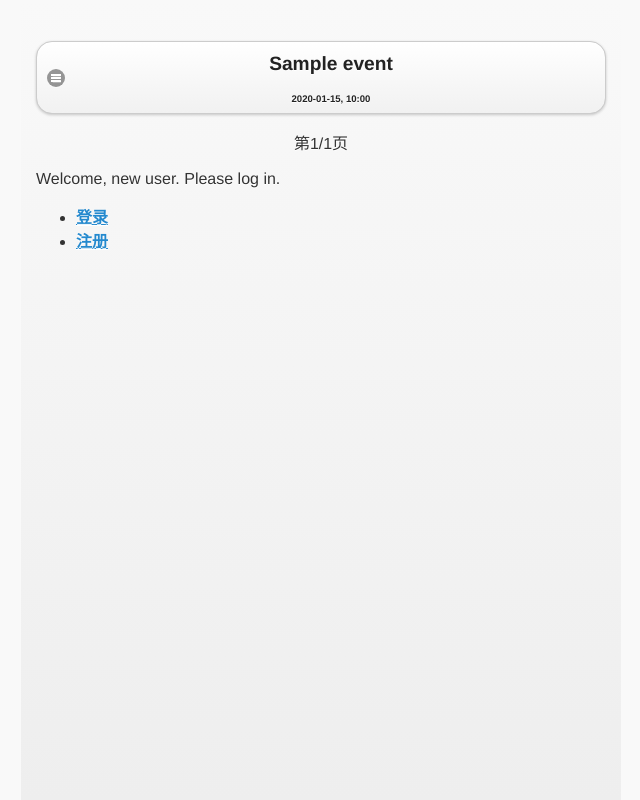
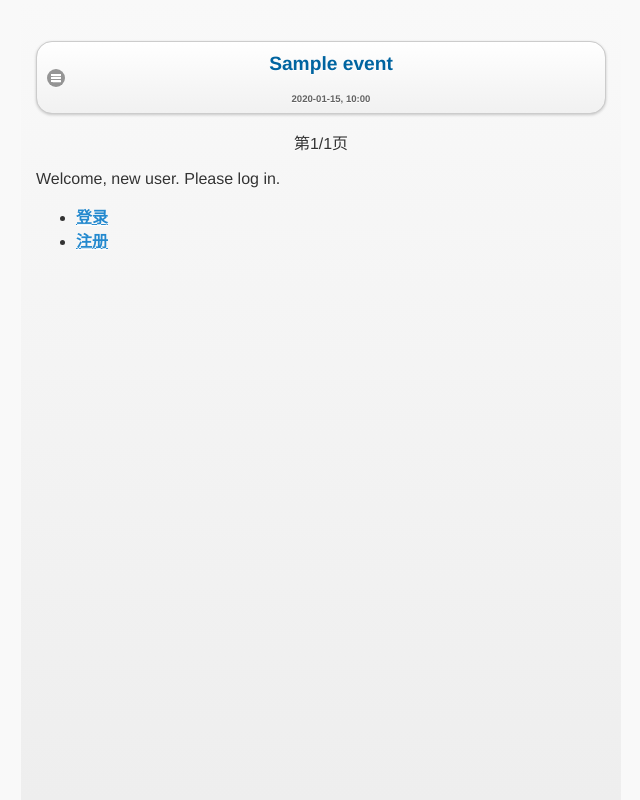
Before and after one commit to rickycm/pyEventOrder, a Django app: template templates/list_event.html in a window 1280 px wide. Shown: the whole page, without its empty margins (319-959 px from the left). Run offline with Django 3.2, Linux system fonts and the light colour scheme; the template is opened without the code that fills it: most values are stand-ins (such as "Sample title", 1, 10 or a date in 2020); parts of the project's set-up code (start-up, migrations or seed data) failed here and were passed over.

```diff
--- a/templates/list_event.html
+++ b/templates/list_event.html
@@ -12,9 +12,9 @@
 
     {% for event in events %}
         <a href="/showevent/?eventid={{ event.id }}" data-role="button" data-theme="c" data-icon="bars">
-            <div style="font-size:1.2em;font-color:#0064A0;">{{ event.event_title }}</div>
+            <div style="font-size:1.2em;color:#0064A0;">{{ event.event_title }}</div>
             <br>
-            <div style="font-size:0.6em;font-color:#626262;">{{ event.event_date|date:"Y-m-d, H:i" }}</div>
+            <div style="font-size:0.6em;color:#626262;">{{ event.event_date|date:"Y-m-d, H:i" }}</div>
         </a>
     {% endfor %}
 
```
